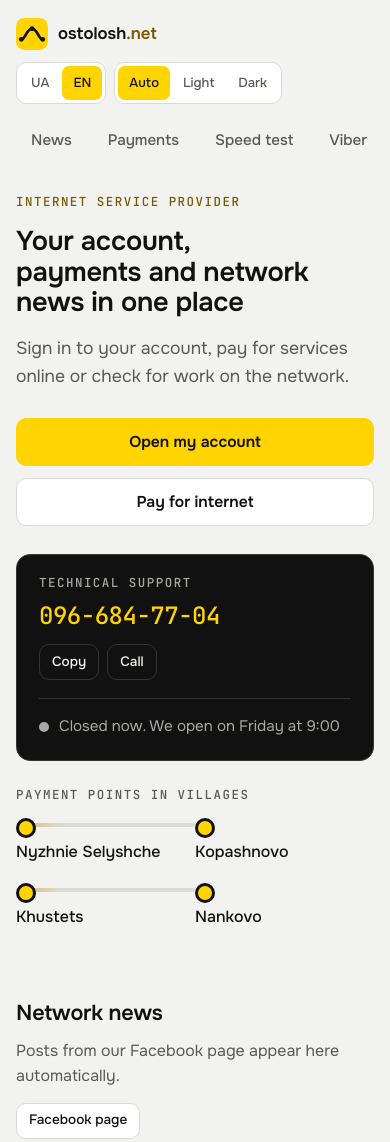
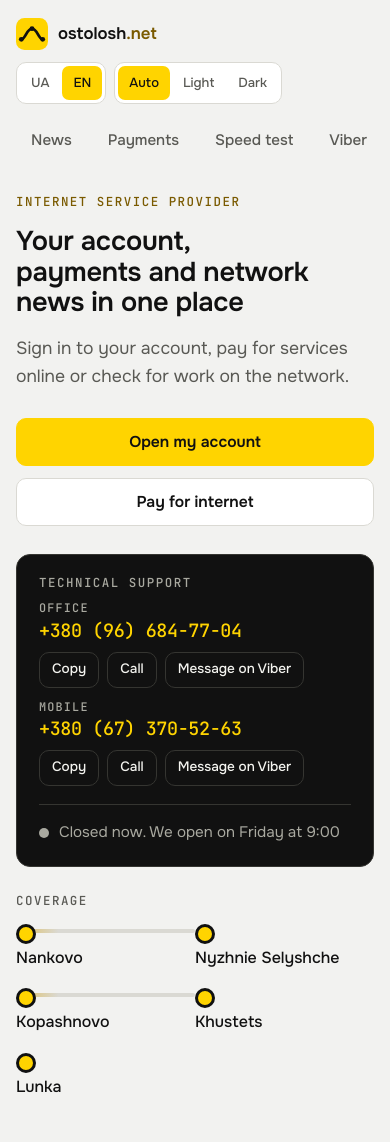
Before and after one commit to OstoloshNet/Ostolosh.net, a plain HTML site: page index.html in a window 390 px wide. Shown: the top 1142 px of the page. Drawn offline with Linux system fonts and the light colour scheme; no server answers; a web font is replaced by a local one.

Commit message:
Add files via upload

```diff
--- a/index.html
+++ b/index.html
@@ -127,6 +127,12 @@ h1, h2 { font-family: var(--f-display); font-weight: 600; text-wrap: balance; le
 .cta { display: flex; flex-wrap: wrap; gap: 12px; margin-top: 28px; }
 .card { background: var(--surface); border: 1px solid var(--line); border-radius: 14px; padding: 22px; min-width: 0; }
 .support h2 { font: 500 0.78rem/1 var(--f-mono); text-transform: uppercase; letter-spacing: 0.12em; color: var(--muted); }
+.phones { display: grid; gap: 14px; margin-top: 14px; }
+.ph .lbl { display: block; font: 500 0.74rem/1 var(--f-mono); text-transform: uppercase; letter-spacing: 0.1em; color: var(--muted); margin-bottom: 6px; }
+.ph .line { display: flex; flex-wrap: wrap; align-items: center; gap: 8px 12px; }
+.ph .row { margin-top: 10px; }
+.ph .phone { margin-top: 0; font-size: clamp(1.15rem, 3.4vw, 1.5rem); white-space: nowrap; }
+.support .ph .lbl { color: var(--panel-muted); }
 .phone { display: block; margin-top: 14px; font: 500 clamp(1.5rem, 3.6vw, 2rem)/1.1 var(--f-mono); text-decoration: none; letter-spacing: -0.02em; }
 .row { display: flex; flex-wrap: wrap; gap: 8px; margin-top: 14px; }
 .status { display: flex; gap: 10px; align-items: flex-start; margin-top: 18px; padding-top: 16px; border-top: 1px solid var(--line); color: var(--muted); font-size: 0.95rem; }
@@ -149,7 +155,7 @@ h1, h2 { font-family: var(--f-display); font-weight: 600; text-wrap: balance; le
 /* Village route */
 .route-wrap { padding-block: 8px 12px; }
 .route-label { font: 500 0.78rem/1 var(--f-mono); text-transform: uppercase; letter-spacing: 0.12em; color: var(--muted); margin-bottom: 16px; }
-.route { list-style: none; margin: 0; padding: 0; display: grid; grid-template-columns: repeat(4, minmax(0, 1fr)); gap: 18px 0; }
+.route { list-style: none; margin: 0; padding: 0; display: grid; grid-template-columns: repeat(5, minmax(0, 1fr)); gap: 18px 0; }
 .route li { position: relative; padding-top: 22px; font-weight: 500; padding-right: 10px; }
 .route li::before { content: ""; position: absolute; left: 0; top: 0; width: 14px; height: 14px; border-radius: 50%; background: var(--accent); border: 3px solid var(--ink); z-index: 1; }
 .route li::after { content: ""; position: absolute; left: 14px; right: 0; top: 5px; height: 4px; border-radius: 2px; background: linear-gradient(90deg, var(--line) 0 35%, var(--signal) 50%, var(--line) 65% 100%); background-size: 300% 100%; animation: pulse 4.5s linear infinite; }
@@ -187,6 +193,7 @@ h3 { font: 600 1.02rem/1.3 var(--f-body); }
 .req dd.mono { font-size: 0.92rem; }
 .card-head { display: flex; flex-wrap: wrap; align-items: center; justify-content: space-between; gap: 10px; }
 .villages { display: grid; grid-template-columns: repeat(auto-fit, minmax(min(100%, 250px), 1fr)); gap: 16px; margin-top: 16px; }
+.village .note { margin-top: 0; }
 .village h3 { font-family: var(--f-display); font-weight: 500; font-size: 1rem; margin-bottom: 14px; }
 .pts { list-style: none; margin: 0; padding: 0; display: grid; gap: 12px; }
 .pts li { display: grid; gap: 2px; padding-left: 12px; border-left: 3px solid var(--line); }
@@ -217,6 +224,7 @@ h3 { font: 600 1.02rem/1.3 var(--f-body); }
 .hours > div { display: flex; justify-content: space-between; gap: 12px; padding: 9px 0; border-top: 1px solid var(--line); }
 .hours dt { color: var(--muted); }
 .hours dd { margin: 0; text-align: right; }
+.hours-off { margin-top: 12px !important; padding-top: 12px; border-top: 1px solid var(--line); }
 .contact .card p { color: var(--muted); margin-top: 8px; }
 .contact .card .btn { margin-top: 16px; }
 
@@ -228,6 +236,7 @@ h3 { font: 600 1.02rem/1.3 var(--f-body); }
 .fields .full { grid-column: 1 / -1; }
 .field label { display: block; font-size: 0.85rem; font-weight: 500; color: var(--muted); margin-bottom: 6px; }
 .field input, .field select, .field textarea { width: 100%; min-height: 48px; padding: 11px 13px; border: 1px solid var(--line); border-radius: 10px; background: var(--bg); color: var(--ink); font: 400 1rem/1.4 var(--f-body); }
+.field .hint { margin: 6px 0 0; font-size: 0.82rem; color: var(--muted); }
 .field textarea { min-height: 128px; resize: vertical; }
 .field input:focus, .field select:focus, .field textarea:focus { outline: 3px solid var(--focus); outline-offset: 1px; border-color: var(--ink); }
 .hp { position: absolute; left: -9999px; width: 1px; height: 1px; overflow: hidden; }
@@ -244,7 +253,7 @@ footer { margin-top: 64px; padding-top: 22px; border-top: 1px solid var(--line);
 }
 @media (max-width: 640px) {
   .route { grid-template-columns: repeat(2, minmax(0, 1fr)); }
-  .route li:nth-child(2)::after { display: none; }
+  .route li:nth-child(2n)::after { display: none; }
   .req > div { grid-template-columns: minmax(0, 1fr) auto; }
   .req dt { grid-column: 1 / -1; }
   .btn { flex: 1 1 100%; }
@@ -297,17 +306,24 @@ footer { margin-top: 64px; padding-top: 22px; border-top: 1px solid var(--line);
       </div>
       <aside class="card support" aria-labelledby="supT">
         <h2 id="supT" data-i18n="supportT">Технічна підтримка</h2>
-        <a class="phone" id="phoneLink" href="tel:+380966847704">096-684-77-04</a>
-        <div class="row">
-          <button type="button" class="btn small" data-copy="096-684-77-04" data-i18n="copy">Копіювати</button>
-          <a class="btn small" href="tel:+380966847704" data-i18n="call">Подзвонити</a>
+        <div class="phones">
+          <div class="ph">
+            <span class="lbl" data-i18n="phWork">роб.</span>
+            <div class="line"><a class="phone" id="phoneLink" href="tel:+380966847704">+380 (96) 684-77-04</a></div>
+            <div class="row"><button type="button" class="btn small" data-copy="+380 (96) 684-77-04" data-i18n="copy">Копіювати</button><a class="btn small" href="tel:+380966847704" data-i18n="call">Подзвонити</a><a class="btn small viber" href="viber://chat?number=%2B380966847704" data-i18n="writeViber">Написати у Viber</a></div>
+          </div>
+          <div class="ph">
+            <span class="lbl" data-i18n="phMob">моб.</span>
+            <div class="line"><a class="phone" href="tel:+380673705263">+380 (67) 370-52-63</a></div>
+            <div class="row"><button type="button" class="btn small" data-copy="+380 (67) 370-52-63" data-i18n="copy">Копіювати</button><a class="btn small" href="tel:+380673705263" data-i18n="call">Подзвонити</a><a class="btn small viber" href="viber://chat?number=%2B380673705263" data-i18n="writeViber">Написати у Viber</a></div>
+          </div>
         </div>
         <div class="status" id="status" role="status"><span class="dot" aria-hidden="true"></span><span id="statusText"></span></div>
       </aside>
     </div>
 
     <div class="route-wrap">
-      <p class="route-label" data-i18n="routeT">Пункти оплати в селах</p>
+      <p class="route-label" data-i18n="routeT">Покриття</p>
       <ol class="route" id="route"></ol>
     </div>
 
@@ -317,7 +333,7 @@ footer { margin-top: 64px; padding-top: 22px; border-top: 1px solid var(--line);
           <h2 id="newsH" data-i18n="newsT">Новини мережі</h2>
           <p data-i18n="newsSub">Публікації з нашої сторінки у Facebook з’являються тут автоматично.</p>
         </div>
-        <a class="btn small" id="fbBtn" href="https://www.facebook.com/" target="_blank" rel="noopener" data-i18n="fbBtn">Сторінка у Facebook</a>
+        <a class="btn small" id="fbBtn" href="https://www.facebook.com/ostolosh.net" target="_blank" rel="noopener" data-i18n="fbBtn">Сторінка у Facebook</a>
       </div>
       <div class="news" id="newsList"></div>
       <p class="note" id="newsNote"></p>
@@ -334,7 +350,9 @@ footer { margin-top: 64px; padding-top: 22px; border-top: 1px solid var(--line);
         <div class="methods">
           <a class="method" target="_blank" rel="noopener" href="https://next.privat24.ua/payments/form/%7B%22token%22%3A%221333ab9f-985a-4970-970a-a54d54dfacc9%22%7D">Privat24 <span data-i18n="open">Відкрити ↗</span></a>
           <a class="method" target="_blank" rel="noopener" href="https://easypay.ua/ua/catalog/internet/ostolosh-int">EasyPay <span data-i18n="open">Відкрити ↗</span></a>
+          <!-- City24 тимчасово недоступний. Розкоментуйте, коли сервіс запрацює:
           <a class="method" target="_blank" rel="noopener" href="https://city24.ua/ua/popolnit-internet/ostolosh-net">City24 <span data-i18n="open">Відкрити ↗</span></a>
+          -->
         </div>
         <div class="card">
           <div class="card-head">
@@ -392,12 +410,12 @@ footer { margin-top: 64px; padding-top: 22px; border-top: 1px solid var(--line);
         <div class="card viber-card">
           <h3 data-i18n="viberT">Група у Viber</h3>
           <p data-i18n="viberTxt">Оперативні повідомлення про роботи на мережі та відповіді на поширені запитання.</p>
-          <a class="btn viber" id="viberBtn" href="https://invite.viber.com/" target="_blank" rel="noopener" data-i18n="viberBtn">Приєднатися до групи</a>
+          <a class="btn viber" id="viberBtn" href="https://invite.viber.com/?g=1gyybAvqcEeHzqnvGdsdl2SpwuPCRLwx" target="_blank" rel="noopener" data-i18n="viberBtn">Приєднатися до групи</a>
         </div>
         <div class="card">
           <h3>Facebook</h3>
           <p data-i18n="fbTxt">Усі оголошення також публікуються на нашій сторінці.</p>
-          <a class="btn" id="fbBtn2" href="https://www.facebook.com/" target="_blank" rel="noopener" data-i18n="fbBtn">Сторінка у Facebook</a>
+          <a class="btn" id="fbBtn2" href="https://www.facebook.com/ostolosh.net" target="_blank" rel="noopener" data-i18n="fbBtn">Сторінка у Facebook</a>
         </div>
       </div>
     </section>
@@ -409,16 +427,18 @@ footer { margin-top: 64px; padding-top: 22px; border-top: 1px solid var(--line);
       <div class="contact">
         <div class="card">
           <h3 data-i18n="supportT">Технічна підтримка</h3>
-          <a class="phone" href="tel:+380966847704" style="font-size:1.5rem">096-684-77-04</a>
-          <p data-i18n="hoursNote">У неділю, державні та церковні свята не працюємо.</p>
+          <div class="phones">
+            <div class="ph"><span class="lbl" data-i18n="phWork">роб.</span><a class="phone" href="tel:+380966847704">+380 (96) 684-77-04</a></div>
+            <div class="ph"><span class="lbl" data-i18n="phMob">моб.</span><a class="phone" href="tel:+380673705263">+380 (67) 370-52-63</a></div>
+          </div>
         </div>
         <div class="card">
           <h3 data-i18n="hoursT">Години роботи</h3>
           <dl class="hours">
             <div><dt data-i18n="hMonFri">Понеділок – п’ятниця</dt><dd class="mono">9:00 – 18:00</dd></div>
             <div><dt data-i18n="hSat">Субота</dt><dd class="mono">9:00 – 16:00</dd></div>
-            <div><dt data-i18n="hSun">Неділя</dt><dd data-i18n="hOff">вихідний</dd></div>
           </dl>
+          <p class="hours-off" data-i18n="hDaysOff">Неділя, державні та церковні свята вихідні.</p>
         </div>
         <div class="card">
           <h3 data-i18n="cabT">Особовий кабінет</h3>
@@ -427,6 +447,7 @@ footer { margin-top: 64px; padding-top: 22px; border-top: 1px solid var(--line);
         </div>
       </div>
 
+      <!-- Форма «Написати нам» тимчасово вимкнена. Щоб увімкнути, приберіть рядок коментаря перед формою і після неї та налаштуйте contact.php.
       <form class="card form" id="contactForm" novalidate>
         <div>
           <h3 data-i18n="formT">Написати нам</h3>
@@ -436,6 +457,7 @@ footer { margin-top: 64px; padding-top: 22px; border-top: 1px solid var(--line);
         <div class="fields">
           <div class="field"><label for="cName" data-i18n="fName">Ім’я</label><input id="cName" name="name" type="text" autocomplete="name" maxlength="80" required></div>
           <div class="field"><label for="cPhone" data-i18n="fPhone">Телефон</label><input id="cPhone" name="phone" type="tel" autocomplete="tel" inputmode="tel" maxlength="20" placeholder="096 000 00 00" required></div>
+          <div class="field full"><label for="cContract" data-i18n="fContract">Номер договору</label><input id="cContract" name="contract" type="text" autocomplete="off" inputmode="text" maxlength="30" placeholder="123456"><p class="hint" data-i18n="fContractHint">Допоможе швидше знайти ваш обліковий запис. Якщо не пам’ятаєте, залиште порожнім.</p></div>
           <div class="field full"><label for="cVillage" data-i18n="fVillage">Село</label><select id="cVillage" name="village"></select></div>
           <div class="field full"><label for="cMsg" data-i18n="fMsg">Повідомлення</label><textarea id="cMsg" name="message" maxlength="1500" required></textarea></div>
           <div class="hp" aria-hidden="true"><label for="cWeb">Website</label><input id="cWeb" name="website" type="text" tabindex="-1" autocomplete="off"></div>
@@ -443,6 +465,7 @@ footer { margin-top: 64px; padding-top: 22px; border-top: 1px solid var(--line);
           <p class="form-msg" id="formMsg" role="status" hidden></p>
         </div>
       </form>
+      -->
     </section>
   </main>
 
@@ -457,8 +480,8 @@ footer { margin-top: 64px; padding-top: 22px; border-top: 1px solid var(--line);
   /* ===== Settings: change these on your own server ===== */
   var CONFIG = {
     cabinetUrl: "http://cabinet.ostolosh.net",
-    viberUrl: "https://invite.viber.com/",      // put your group invite link here
-    facebookUrl: "https://www.facebook.com/",   // put your page link here
+    viberUrl: "https://invite.viber.com/?g=1gyybAvqcEeHzqnvGdsdl2SpwuPCRLwx",
+    facebookUrl: "https://www.facebook.com/ostolosh.net",
     newsUrl: "news.json",                       // file produced by news-sync.py
     contactUrl: "contact.php",                             // e.g. "contact.php" (see contact.php, it forwards to Telegram)
     speedtestEmbedUrl: "",                      // e.g. "/speedtest/" for a self-hosted LibreSpeed
@@ -475,7 +498,7 @@ footer { margin-top: 64px; padding-top: 22px; border-top: 1px solid var(--line);
       ctaCabinet: "Увійти в кабінет", ctaPay: "Сплатити за інтернет",
       supportT: "Технічна підтримка", copy: "Копіювати", copied: "Скопійовано", copyFail: "Виділено, натисніть Ctrl+C", call: "Подзвонити", copyAll: "Копіювати все",
       openNow: "Зараз відчинено, до {t}", closedToday: "Зараз зачинено. Відкриємося сьогодні о {t}", closedNext: "Зараз зачинено. Відкриємося {d} о {t}",
-      routeT: "Пункти оплати в селах",
+      routeT: "Покриття",
       newsT: "Новини мережі", newsSub: "Публікації з нашої сторінки у Facebook з’являються тут автоматично.",
       fbBtn: "Сторінка у Facebook", readFb: "Читати у Facebook", sample: "Приклад",
       sampleNote: "Це приклади оформлення. Після підключення Facebook тут з’являться ваші публікації.",
@@ -486,7 +509,7 @@ footer { margin-top: 64px; padding-top: 22px; border-top: 1px solid var(--line);
       payT: "Оплата послуг", paySub: "Онлайн, за реквізитами або готівкою в найближчому пункті.",
       open: "Відкрити ↗", reqT: "За реквізитами", rRecipient: "Одержувач", rCode: "ЄДРПОУ", rBank: "Банк", bankName: "АТ КБ «ПриватБанк»",
       pointsT: "Де сплатити поруч", pointsSub: "Нова Пошта, Укрпошта та термінали самообслуговування.",
-      np: "Нова Пошта", up: "Укрпошта", term: "Термінал", branch: "відділення №",
+      noPoints: "Пунктів оплати в селі поки немає. Сплатіть онлайн або зателефонуйте в підтримку.", np: "Нова Пошта", up: "Укрпошта", term: "Термінал", branch: "відділення №",
       speedT: "Перевірка швидкості", speedSub: "Зробіть заміри, перш ніж звертатися в підтримку: так ми швидше знайдемо причину.",
       speedHow: "Як виміряти точно", speedPick: "Відкрити тест",
       tip1: "Підключіть пристрій кабелем, а не через Wi-Fi.", tip2: "Зупиніть завантаження, відео й оновлення на інших пристроях.",
@@ -494,14 +517,14 @@ footer { margin-top: 64px; padding-top: 22px; border-top: 1px solid var(--line);
       cfNote: "Показує також затримку й втрати пакетів",
       commT: "Будьте на зв’язку", viberT: "Група у Viber", viberTxt: "Оперативні повідомлення про роботи на мережі та відповіді на поширені запитання.", viberBtn: "Приєднатися до групи",
       fbTxt: "Усі оголошення також публікуються на нашій сторінці.",
-      contT: "Контакти", hoursT: "Години роботи", hMonFri: "Понеділок – п’ятниця", hSat: "Субота", hSun: "Неділя", hOff: "вихідний",
-      hoursNote: "У неділю, державні та церковні свята не працюємо.",
+      phWork: "роб.", phMob: "моб.", writeViber: "Написати у Viber",
+      contT: "Контакти", hoursT: "Години роботи", hMonFri: "Понеділок – п’ятниця", hSat: "Субота", hDaysOff: "Неділя, державні та церковні свята вихідні.",
       cabT: "Особовий кабінет", cabTxt: "Баланс, платежі та дані вашого підключення.", legal: "ФОП Остолош В. В.",
       formT: "Написати нам", formSub: "Опишіть питання про підключення, оплату чи швидкість. Повідомлення надійде до нас у Telegram.",
       formPriv: "Ці дані потрібні лише для відповіді на ваше звернення.",
-      fName: "Ім’я", fPhone: "Телефон", fVillage: "Село", fVillageOther: "Інше", fMsg: "Повідомлення", fSend: "Надіслати", fSending: "Надсилаємо…",
+      fContract: "Номер договору", fContractHint: "Допоможе швидше знайти ваш обліковий запис. Якщо не пам’ятаєте, залиште порожнім.", fName: "Ім’я", fPhone: "Телефон", fVillage: "Село", fVillageOther: "Інше", fMsg: "Повідомлення", fSend: "Надіслати", fSending: "Надсилаємо…",
       fOk: "Дякуємо! Повідомлення надіслано. Ми зв’яжемося з вами в робочий час.",
-      fErrFields: "Заповніть ім’я, телефон і повідомлення.",
+      fErrFields: "Заповніть ім’я, телефон і повідомлення.", fErrContract: "Номер договору може містити лише літери, цифри, дефіс і навскісну риску.",
       fErrNet: "Не вдалося надіслати. Спробуйте ще раз або зателефонуйте в підтримку.",
       fErrRate: "Забагато спроб. Зачекайте хвилину й повторіть.",
       fDemo: "У цій демонстраційній версії форма не підключена до Telegram. На вашому сервері вона надсилатиме повідомлення в бот.",
@@ -516,7 +539,7 @@ footer { margin-top: 64px; padding-top: 22px; border-top: 1px solid var(--line);
       ctaCabinet: "Open my account", ctaPay: "Pay for internet",
       supportT: "Technical support", copy: "Copy", copied: "Copied", copyFail: "Selected, press Ctrl+C", call: "Call", copyAll: "Copy all",
       openNow: "Open now, until {t}", closedToday: "Closed now. We open today at {t}", closedNext: "Closed now. We open {d} at {t}",
-      routeT: "Payment points in villages",
+      routeT: "Coverage",
       newsT: "Network news", newsSub: "Posts from our Facebook page appear here automatically.",
       fbBtn: "Facebook page", readFb: "Read on Facebook", sample: "Example",
       sampleNote: "These are sample posts. Your Facebook posts will appear here once it is connected.",
@@ -527,7 +550,7 @@ footer { margin-top: 64px; padding-top: 22px; border-top: 1px solid var(--line);
       payT: "Payments", paySub: "Online, by bank details, or in cash at the nearest point.",
       open: "Open ↗", reqT: "Bank details", rRecipient: "Recipient", rCode: "Tax ID", rBank: "Bank", bankName: "PrivatBank JSC CB",
       pointsT: "Where to pay nearby", pointsSub: "Nova Poshta, Ukrposhta and self-service terminals.",
-      np: "Nova Poshta", up: "Ukrposhta", term: "Terminal", branch: "branch #",
+      noPoints: "No payment points in this village yet. Pay online or call support.", np: "Nova Poshta", up: "Ukrposhta", term: "Terminal", branch: "branch #",
       speedT: "Speed test", speedSub: "Measure before you contact support. It helps us find the cause faster.",
       speedHow: "How to measure accurately", speedPick: "Open a test",
       tip1: "Connect your device by cable instead of Wi-Fi.", tip2: "Pause downloads, video and updates on other devices.",
@@ -535,14 +558,14 @@ footer { margin-top: 64px; padding-top: 22px; border-top: 1px solid var(--line);
       cfNote: "Also shows latency and packet loss",
       commT: "Stay in touch", viberT: "Viber group", viberTxt: "Quick notices about network work and answers to common questions.", viberBtn: "Join the group",
       fbTxt: "All announcements are also posted on our page.",
-      contT: "Contacts", hoursT: "Opening hours", hMonFri: "Monday – Friday", hSat: "Saturday", hSun: "Sunday", hOff: "closed",
-      hoursNote: "We are closed on Sundays and on public and church holidays.",
+      phWork: "Office", phMob: "Mobile", writeViber: "Message on Viber",
+      contT: "Contacts", hoursT: "Opening hours", hMonFri: "Monday – Friday", hSat: "Saturday", hDaysOff: "Sundays and public and church holidays are days off.",
       cabT: "My account", cabTxt: "Balance, payments and your connection details.", legal: "Sole proprietor V. Ostolosh",
       formT: "Write to us", formSub: "Tell us about a connection, payment or speed issue. Your message reaches us in Telegram.",
       formPriv: "We use these details only to reply to your request.",
-      fName: "Name", fPhone: "Phone", fVillage: "Village", fVillageOther: "Other", fMsg: "Message", fSend: "Send", fSending: "Sending…",
+      fContract: "Contract number", fContractHint: "Helps us find your account faster. Leave empty if you do not remember it.", fName: "Name", fPhone: "Phone", fVillage: "Village", fVillageOther: "Other", fMsg: "Message", fSend: "Send", fSending: "Sending…",
       fOk: "Thank you! Your message was sent. We will contact you during working hours.",
-      fErrFields: "Please fill in your name, phone and message.",
+      fErrFields: "Please fill in your name, phone and message.", fErrContract: "The contract number may contain only letters, digits, hyphens and slashes.",
       fErrNet: "Could not send. Try again or call support.",
       fErrRate: "Too many attempts. Wait a minute and try again.",
       fDemo: "In this demo the form is not connected to Telegram. On your server it will send messages to the bot.",
@@ -551,6 +574,11 @@ footer { margin-top: 64px; padding-top: 22px; border-top: 1px solid var(--line);
   };
 
   var VILLAGES = [
+    { n: { uk: "Нанково", en: "Nankovo" }, pts: [
+      { t: "up", a: { uk: "вул. Центральна, 465", en: "Tsentralna St., 465" }, no: "90435" },
+      { t: "term", a: { uk: "вул. Миру, 65 (міні АБС)", en: "Myru St., 65 (mini ABS)" } },
+      { t: "term", a: { uk: "вул. Центральна, 483 (у Гангура)", en: "Tsentralna St., 483 (at Hangur's)" } }
+    ] },
     { n: { uk: "Нижнє Селище", en: "Nyzhnie Selyshche" }, pts: [
       { t: "np", a: { uk: "вул. Центральна, 170", en: "Tsentralna St., 170" } },
       { t: "up", a: { uk: "вул. Демократична, 2", en: "Demokratychna St., 2" }, no: "90440" },
@@ -565,11 +593,7 @@ footer { margin-top: 64px; padding-top: 22px; border-top: 1px solid var(--line);
       { t: "up", a: { uk: "вул. Хустець, 85", en: "Khustets St., 85" }, no: "90434" },
       { t: "term", a: { uk: "вул. Хустець, 78 (АВС)", en: "Khustets St., 78 (ABC)" } }
     ] },
-    { n: { uk: "Нанково", en: "Nankovo" }, pts: [
-      { t: "up", a: { uk: "вул. Центральна, 465", en: "Tsentralna St., 465" }, no: "90435" },
-      { t: "term", a: { uk: "вул. Миру, 65 (міні АБС)", en: "Myru St., 65 (mini ABS)" } },
-      { t: "term", a: { uk: "вул. Центральна, 483 (у Гангура)", en: "Tsentralna St., 483 (at Hangur's)" } }
-    ] }
+    { n: { uk: "Лунка", en: "Lunka" }, pts: [] }
   ];
 
   var HOURS = { 1: [540, 1080], 2: [540, 1080], 3: [540, 1080], 4: [540, 1080], 5: [540, 1080], 6: [540, 960] };
@@ -655,7 +679,8 @@ footer { margin-top: 64px; padding-top: 22px; border-top: 1px solid var(--line);
         li.appendChild(el("span", "a", p.a[lang]));
         ul.appendChild(li);
       });
-      card.appendChild(ul);
+      if (!v.pts.length) card.appendChild(el("p", "note", t("noPoints")));
+      else card.appendChild(ul);
       grid.appendChild(card);
     });
   }
@@ -711,7 +736,9 @@ footer { margin-top: 64px; padding-top: 22px; border-top: 1px solid var(--line);
 
   /* Contact form */
   function renderForm() {
-    var sel = $("#cVillage"), prev = sel.value;
+    var sel = $("#cVillage");
+    if (!sel) return;
+    var prev = sel.value;
     sel.textContent = "";
     VILLAGES.forEach(function (v, i) { var o = el("option", "", v.n[lang]); o.value = String(i); sel.appendChild(o); });
     var other = el("option", "", t("fVillageOther")); other.value = "other"; sel.appendChild(other);
@@ -721,16 +748,19 @@ footer { margin-top: 64px; padding-top: 22px; border-top: 1px solid var(--line);
     var m = $("#formMsg");
     m.hidden = !text; m.className = "form-msg " + (kind || ""); m.textContent = text || "";
   }
-  $("#contactForm").addEventListener("submit", function (e) {
+  var contactForm = $("#contactForm");
+  if (contactForm) contactForm.addEventListener("submit", function (e) {
     e.preventDefault();
     var name = $("#cName").value.trim(), phone = $("#cPhone").value.trim(), msg = $("#cMsg").value.trim();
     if (name.length < 2 || phone.replace(/\D/g, "").length < 7 || msg.length < 5) { formMsg("err", t("fErrFields")); return; }
+    var contract = $("#cContract").value.trim();
+    if (contract && !/^[\p{L}\p{N}\-\/. ]{1,30}$/u.test(contract)) { formMsg("err", t("fErrContract")); return; }
     if ($("#cWeb").value) { formMsg("ok", t("fOk")); return; }
     if (!CONFIG.contactUrl) { formMsg("", t("fDemo")); return; }
     var btn = $("#cSend"), vi = $("#cVillage").value;
     btn.disabled = true; btn.textContent = t("fSending"); formMsg("", "");
     var payload = {
-      name: name, phone: phone, message: msg, lang: lang,
+      name: name, phone: phone, contract: contract, message: msg, lang: lang,
       village: vi === "other" ? "—" : VILLAGES[+vi].n.uk
     };
     fetch(CONFIG.contactUrl, { method: "POST", headers: { "Content-Type": "application/json" }, body: JSON.stringify(payload) })
@@ -742,7 +772,7 @@ footer { margin-top: 64px; padding-top: 22px; border-top: 1px solid var(--line);
       .then(function (d) {
         if (!d || !d.ok) throw new Error("fail");
         formMsg("ok", t("fOk"));
-        $("#cName").value = ""; $("#cPhone").value = ""; $("#cMsg").value = "";
+        $("#cName").value = ""; $("#cPhone").value = ""; $("#cContract").value = ""; $("#cMsg").value = "";
       })
       .catch(function (err) { formMsg("err", t(err && err.message === "rate" ? "fErrRate" : "fErrNet")); })
       .then(function () { btn.disabled = false; btn.textContent = t("fSend"); });
```
